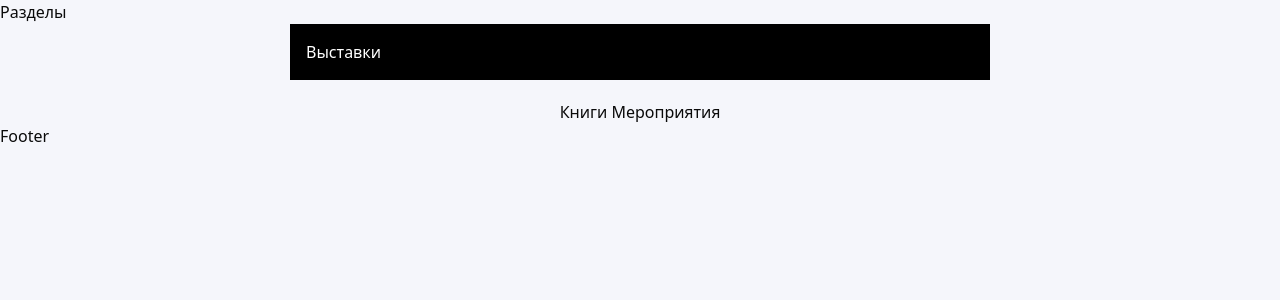
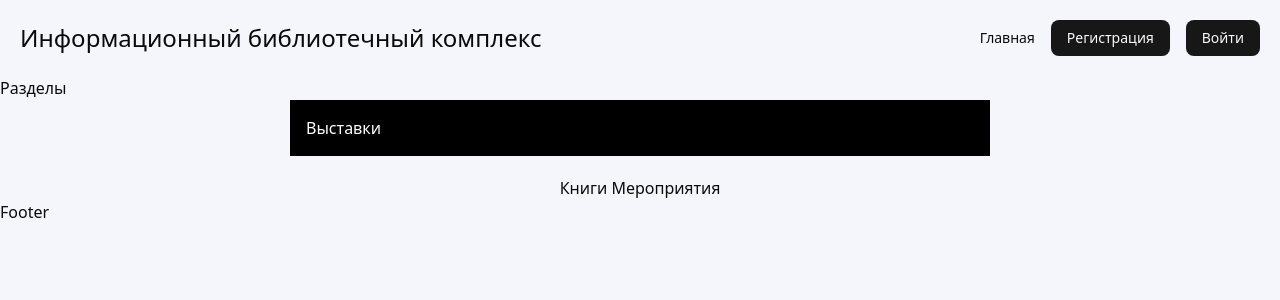
Before and after one commit to AndreyChabanyuk/lib, a Next.js app: page / in a window 1280 px wide. Shown: the top 300 px of the page. Built offline with nearby package versions, Linux system fonts and the light colour scheme.

Commit message:
add login

```diff
--- a/components/shared/Header.tsx
+++ b/components/shared/Header.tsx
@@ -54,7 +54,7 @@ export const Header = () => {
   };
 
   return (
-    <div className={isAuthenticated ? "" : "hidden"}>
+    <div>
       <header className="py-5 px-5 flex flex-col md:flex-row justify-between items-center gap-4">
         {/* Левая часть – заголовок */}
         <div>
@@ -67,12 +67,17 @@ export const Header = () => {
           <Link href="/" className="text-sm px-2 py-1 md:px-0 md:py-0">
             Главная
           </Link>
-          <Link href="/auth/register" className="text-sm px-2 py-1 md:px-0 md:py-0">
+          <Link href="/auth/register" className={isAuthenticated ? "hidden" :
+            "w-max text-sm px-3 py-1 md:px-4 md:py-2 bg-primary text-primary-foreground shadow-xs hover:bg-primary/90 rounded-md"}>
             Регистрация
+          </Link>
+          <Link href="/auth/login" className={isAuthenticated ? "hidden" :
+            "w-max text-sm px-3 py-1 md:px-4 md:py-2 bg-primary text-primary-foreground shadow-xs hover:bg-primary/90 rounded-md"}>
+            Войти
           </Link>
           <Button
             type="submit"
-            className="w-max text-sm px-3 py-1 md:px-4 md:py-2"
+            className={isAuthenticated ? "w-max text-sm px-3 py-1 md:px-4 md:py-2" : "hidden"}
             onClick={logout}
           >
             Выйти
```
